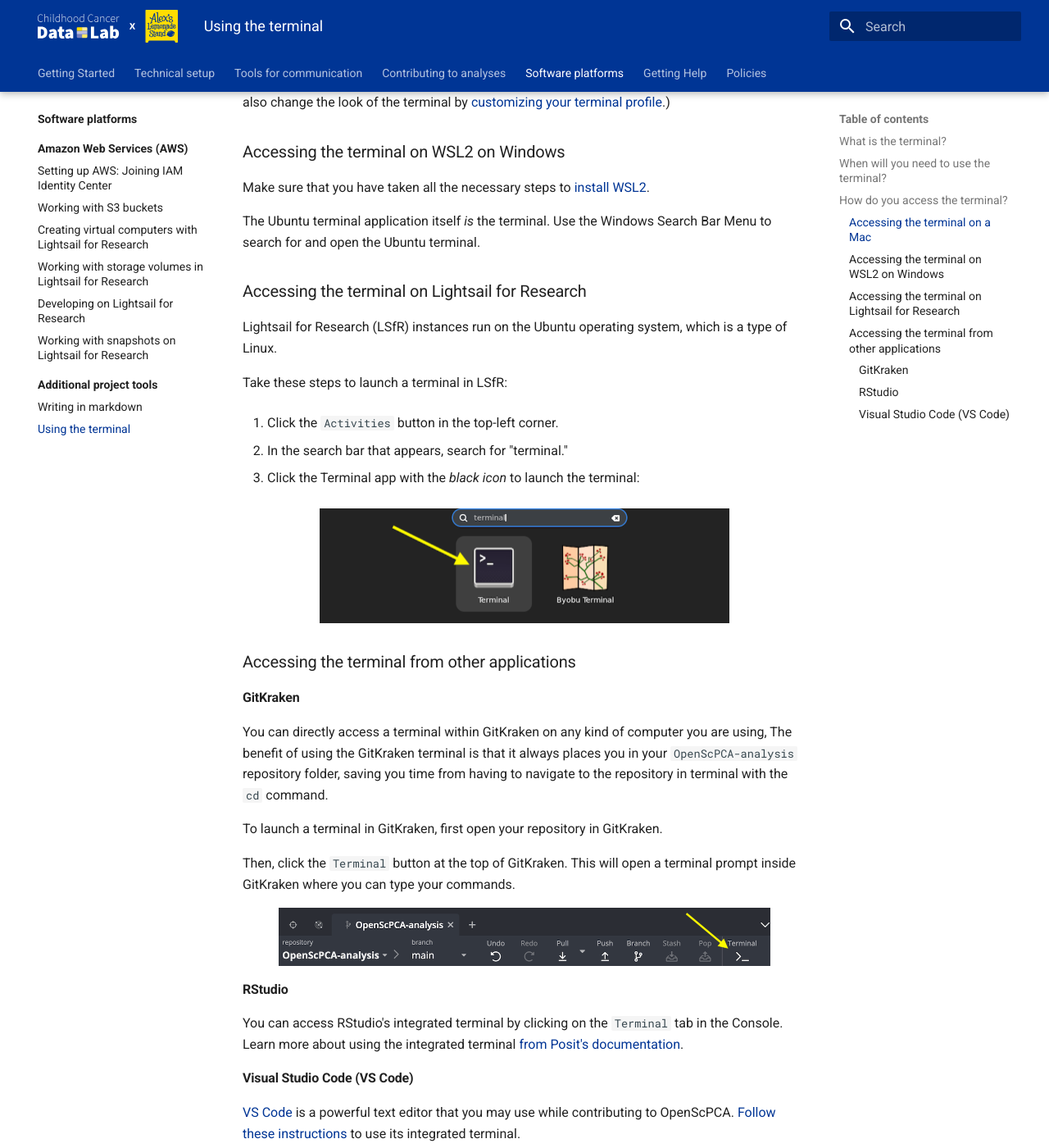
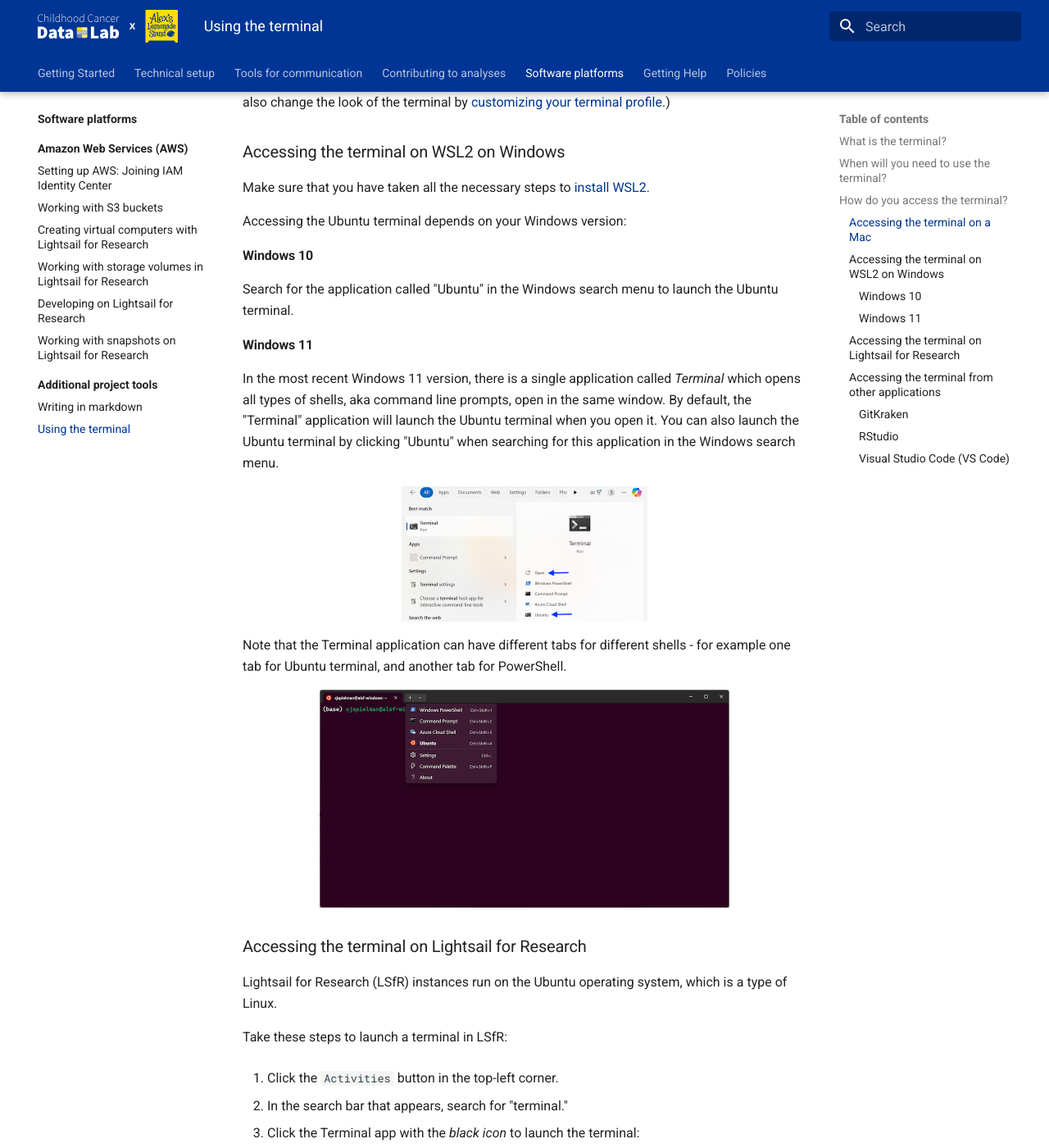
Before and after one commit to AlexsLemonade/OpenScPCA-analysis, an MkDocs documentation site: the page built from docs/software-platforms/general-tools/using-the-terminal.md, in a window 1280 px wide and 1400 px high, scrolled down 1365 px. Shown: the whole window at 82% size. Built offline with MkDocs 1.6.1 and Material for MkDocs 9.7.7, drawn with Linux system fonts in a browser that asks for light colours.

Commit message:
attempt to describe the current terminal situation

```diff
--- a/docs/software-platforms/general-tools/using-the-terminal.md
+++ b/docs/software-platforms/general-tools/using-the-terminal.md
@@ -54,8 +54,29 @@
 
 Make sure that you have taken all the necessary steps to [install WSL2](../../technical-setup/install-wsl2.md).
 
-The Ubuntu terminal application itself _is_ the terminal.
-Use the Windows Search Bar Menu to search for and open the Ubuntu terminal.
+Accessing the Ubuntu terminal depends on your Windows version:
+
+#### Windows 10
+
+Search for the application called "Ubuntu" in the Windows search menu to launch the Ubuntu terminal.
+
+#### Windows 11
+
+In the most recent Windows 11 version, there is a single application called _Terminal_ which opens all types of shells, aka command line prompts, open in the same window.
+By default, the "Terminal" application will launch the Ubuntu terminal when you open it.
+You can also launch the Ubuntu terminal by clicking "Ubuntu" when searching for this application in the Windows search menu.
+
+<figure markdown="span">
+    ![Open the Ubuntu Terminal in Windows](../../img/wsl-terminal.png){width="300"}
+</figure>
+
+
+Note that the Terminal application can have different tabs for different shells - for example one tab for Ubuntu terminal, and another tab for PowerShell.
+
+<figure markdown="span">
+    ![Open the Ubuntu Terminal in Windows](../../img/wsl-terminal-tab.png){width="500"}
+</figure>
+
 
 
 ### Accessing the terminal on Lightsail for Research
```
Also changed, not shown: docs/technical-setup/install-wsl2.md (+2 -2 lines), docs/img/wsl-terminal-tab.png (added), docs/img/wsl-terminal.png (added).
